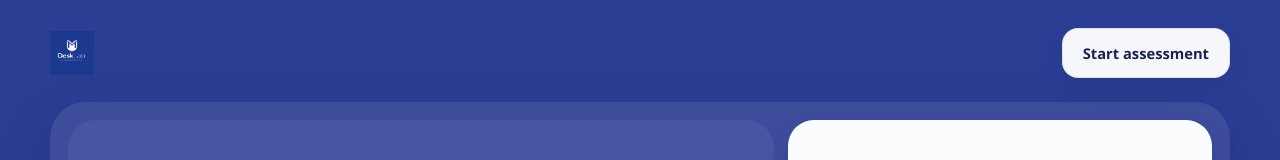
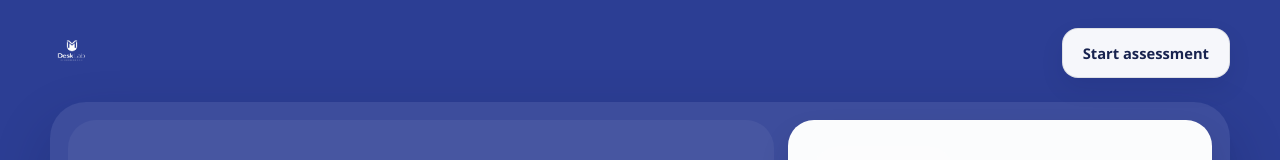
Before and after one commit to urbanmarketplace-labs/desk-advisor, a Next.js app: page / in a window 1280 px wide. Shown: the top 160 px of the page. Built offline with nearby package versions, Linux system fonts and the light colour scheme.

Commit message:
Swap header logo to transparent DeskLab asset

```diff
--- a/src/components/desk-advisor-site.tsx
+++ b/src/components/desk-advisor-site.tsx
@@ -200,7 +200,7 @@ export function DeskAdvisorSite() {
           <img
             alt="DeskLab by Urban Marketplace"
             className="brandImage"
-            src="/desklab-logo.png"
+            src="/desklab-logo-transparent.png"
           />
         </a>
         <button className="ghostButton" type="button" onClick={phase === "idle" ? startAssessment : restart}>
```
